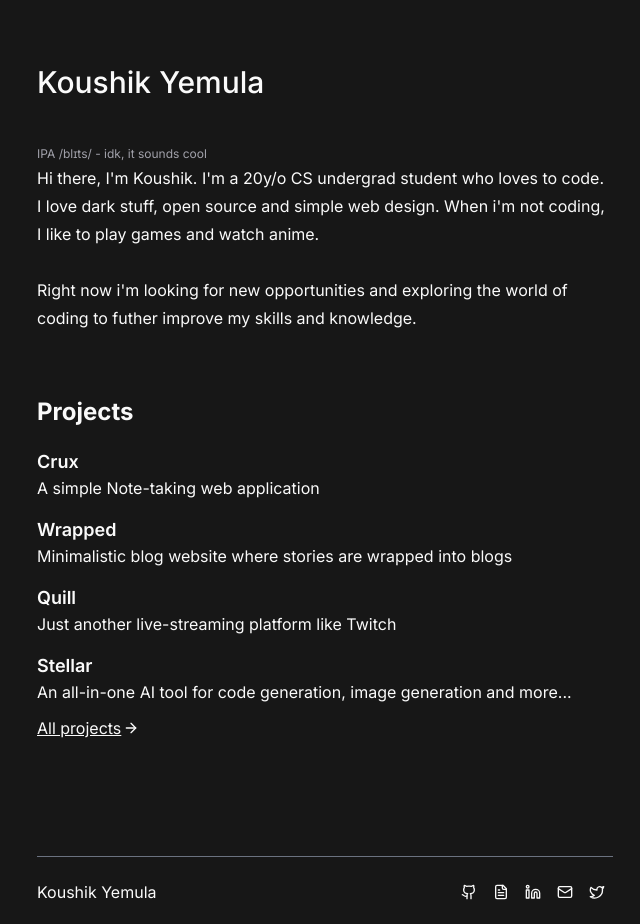
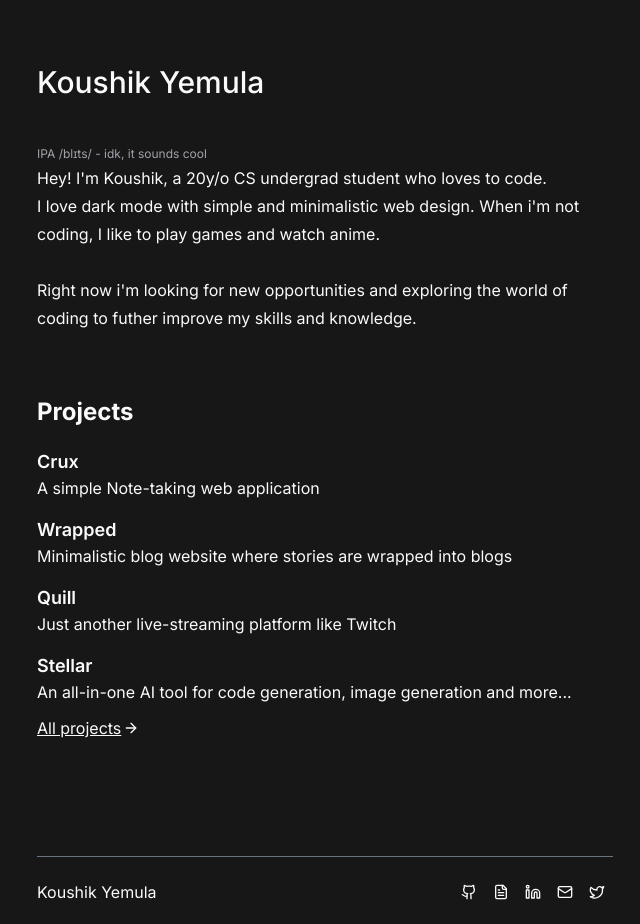
Before and after one commit to koushikyemula/portfolio, a Next.js app: page / in a window 1280 px wide. Shown: the whole page, without its empty margins (315-955 px from the left). Built offline with nearby package versions, Linux system fonts and the light colour scheme.

Commit message:
chore: update intro

```diff
--- a/app/page.tsx
+++ b/app/page.tsx
@@ -9,9 +9,9 @@ export default function Home() {
       <div>
         <span className="text-muted-foreground text-xs">IPA /blɪts/ - idk, it sounds cool</span>
         <p className="pb-6 gap-2 leading-7 text-zinc-270 font-normal">
-          Hi there, I&apos;m <span className="text-bold">Koushik</span>. I&apos;m a 20y/o CS undergrad student
-          who loves to code. <br />I love dark stuff, open source and simple web design. When i&apos;m not
-          coding, I like to play games and watch anime.
+          Hey! I&apos;m <span className="text-bold">Koushik</span>, a 20y/o CS undergrad student who loves to
+          code. <br />I love dark mode with simple and minimalistic web design. When i&apos;m not coding, I
+          like to play games and watch anime.
           <br />
           <br />
           Right now i&apos;m looking for new opportunities and exploring the world of coding to futher improve
```
